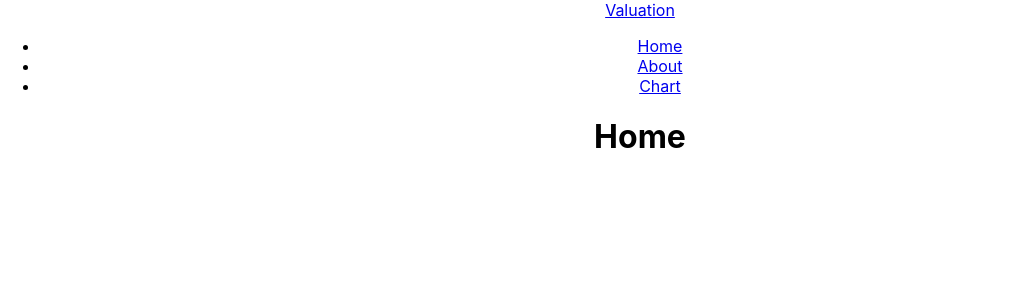
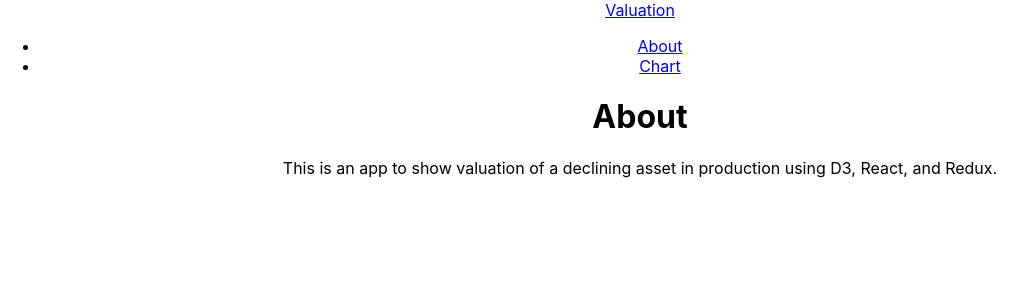
Before and after one commit to rbirchtree/valuation-chart, a React (Create React App) app in the folder client/: page / in a window 1280 px wide. Shown: the top 300 px of the page, without its empty margins (0-1032 px from the left). Built offline with nearby package versions, Linux system fonts and the light colour scheme.

Commit message:
added form component

```diff
--- a/client/src/App.js
+++ b/client/src/App.js
@@ -3,7 +3,6 @@ import {BrowserRouter as Router, Route, Switch, Link} from 'react-router-dom';
 import About from './components/about';
 import Navbar from './components/navbar';
 import ReactChart from './components/reactChart';
-import Home from './components/home';
 import './App.css';
 // work on nav bar //links to home and to chart
 //work on home is basically nav bar
@@ -18,8 +17,7 @@ class App extends Component {
 		 		<Switch>
 		 			<Route exact path='/chart' component={ReactChart}/>
  					<Route exact path='/about' component={About}/>
-		 			<Route exact path='/' component={Home}/>
-		 			<Route component={Home}/>
+		 			<Route component={About}/>
 		 		</Switch>
 		      </div>
 	      	</Router>
--- a/client/src/components/about.js
+++ b/client/src/components/about.js
@@ -4,6 +4,7 @@ export default function About(){
 	return (
 		<div>
 			<h1>About</h1>
+			<p>This is an app to show valuation of a declining asset in production using D3, React, and Redux.</p>
 		</div>
 	)
 };
--- a/client/src/components/home.js
+++ /dev/null
@@ -1,9 +0,0 @@
-import React from 'react';
-
-export default function Home(){
-	return (
-		<div>
-			<h1>Home</h1>
-		</div>
-	)
-};
--- a/client/src/components/navbar.js
+++ b/client/src/components/navbar.js
@@ -6,7 +6,6 @@ export default function navbar() {
 		<nav>
 			<Link to="/">Valuation</Link>
 			<ul>
-			 <li><NavLink exact to="/">Home</NavLink></li>
 			 <li><NavLink exact to="/about">About</NavLink></li>
 			 <li><NavLink exact to="/chart">Chart</NavLink></li>
 			</ul>
--- a/client/src/components/reactChart.js
+++ b/client/src/components/reactChart.js
@@ -1,6 +1,7 @@
 import React from 'react';
+import {connect} from 'react-redux';
 
-export default function ReactChart(){
+export default function reactChart(){
 	return (
 		<div>
 			<h1>React Chart</h1>
```
Also changed, not shown: client/src/components/chartForm.js (added, +26 -0 lines).
